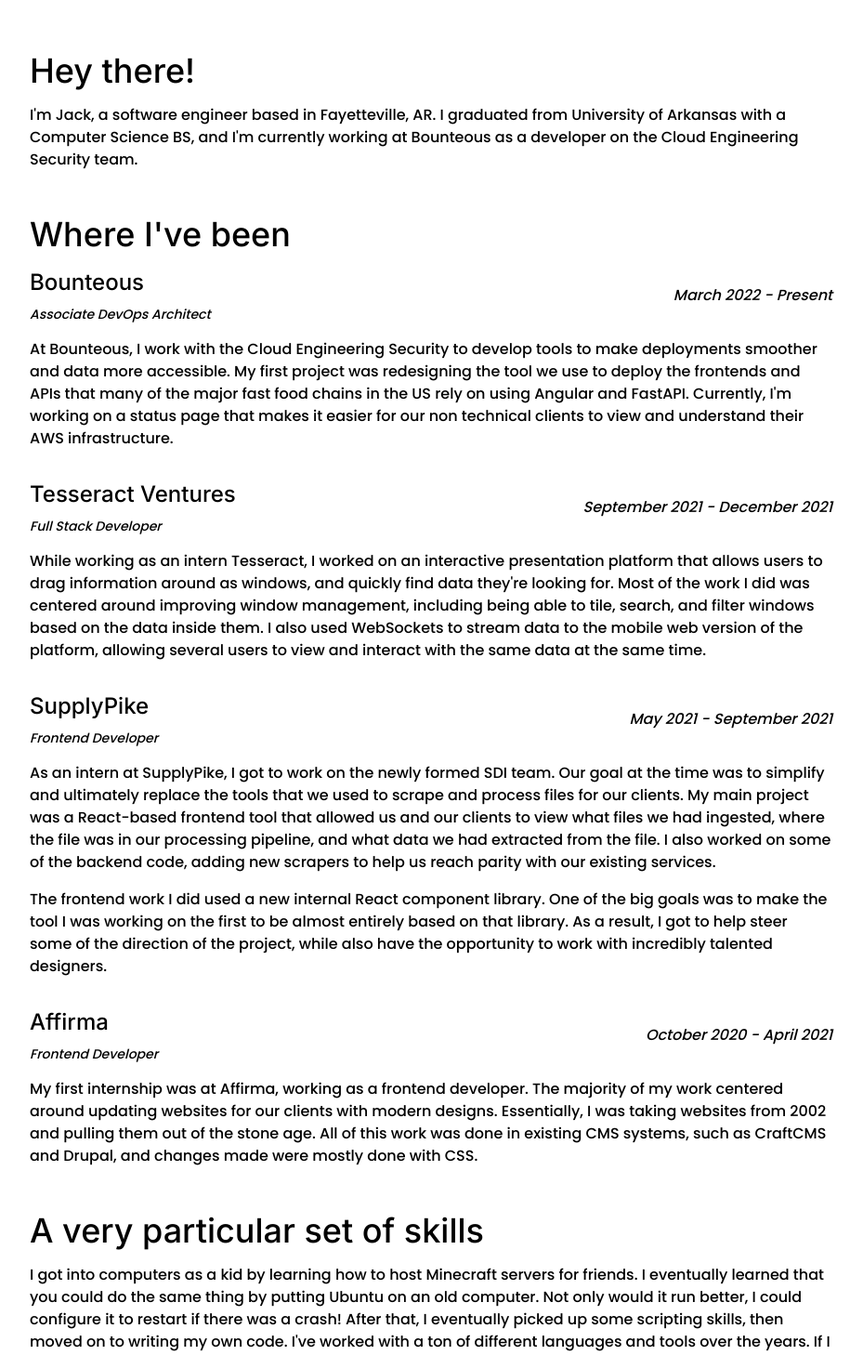
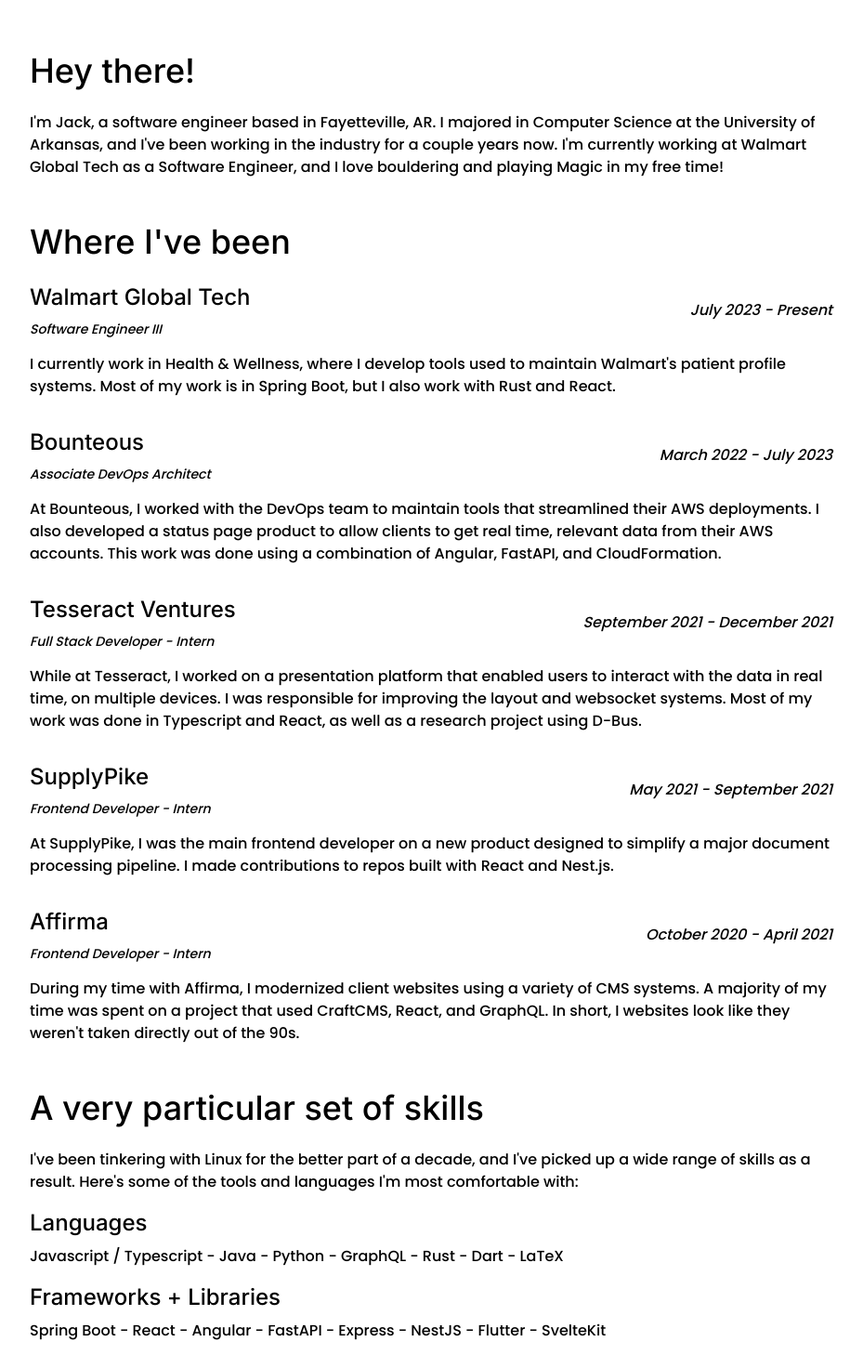
Before and after one commit to dizeeee/website, a SvelteKit app: page / in a window 1280 px wide. Shown: the part 760-2218 px from the top of the page at 93% size, without its empty margins (176-1105 px from the left). Built offline with nearby package versions, Linux system fonts and the light colour scheme.

Commit message:
update job history, fix nav, add vercel analytics, misc fixes

```diff
--- a/package.json
+++ b/package.json
@@ -32,5 +32,8 @@
 		"typescript": "^5.0.0",
 		"vite": "^4.3.0"
 	},
-	"type": "module"
+	"type": "module",
+	"dependencies": {
+		"@vercel/analytics": "^1.2.2"
+	}
 }
--- /dev/null
+++ b/src/lib/index/header.svelte
@@ -0,0 +1,28 @@
+<script>
+	import AnimatedDivider from '$lib/animatedDivider.svelte';
+</script>
+
+<div class="flex h-[100svh] w-full items-center justify-center bg-black text-white">
+	<div
+		class="z-10 flex flex-col items-center space-y-4"
+		style="text-shadow: 0 .125rem .25rem rgba(0, 0, 0, 0.5);"
+	>
+		<h1 class="text-center">Jack Malcom</h1>
+		<h2 class="text-center">Software Engineer</h2>
+	</div>
+
+	<div class="absolute bottom-[5%]">
+		<AnimatedDivider />
+	</div>
+	<div class="absolute bottom-0 flex h-[5%] w-full justify-center bg-white" />
+</div>
+
+<style lang="postcss">
+	h1 {
+		@apply font-header text-5xl font-black sm:text-5xl md:text-6xl;
+	}
+
+	h2 {
+		@apply font-header text-2xl md:text-3xl;
+	}
+</style>
--- /dev/null
+++ b/src/lib/index/navbar.svelte
@@ -0,0 +1,47 @@
+<script lang="ts">
+	import { scrollTo } from '$lib/helper';
+
+	let y = 0;
+	let navbar: HTMLElement;
+
+	function fadeIn(event: any) {
+		// convert y to viewport percentage
+		let yvp = (y / window.innerHeight) * 100;
+		navbar.classList.toggle('dark', yvp < 80);
+		navbar.classList.toggle('light', yvp >= 80);
+	}
+</script>
+
+<svelte:window bind:scrollY={y} on:scroll={fadeIn} />
+
+<nav
+	bind:this={navbar}
+	class="light dark fixed left-0 top-0 z-50 m-4 space-x-4 rounded-full px-6 py-4 transition delay-[25] ease-in-out"
+>
+	<a
+		href="#about"
+		class="decoration-2 underline-offset-2 hover:underline"
+		aria-label="Scroll to the about section"
+		on:click|preventDefault={scrollTo}
+		>About
+	</a>
+	<a
+		href="#contact"
+		class="decoration-2 underline-offset-2 hover:underline"
+		aria-label="Scroll to the contact section"
+		on:click|preventDefault={scrollTo}
+	>
+		Contact
+	</a>
+	<!-- <a href="blog" class="hover:underline">Blog</a> -->
+</nav>
+
+<style lang="postcss">
+	.light {
+		@apply border-2 border-black text-black brightness-110 backdrop-blur-md;
+	}
+
+	.dark {
+		@apply text-white;
+	}
+</style>
--- /dev/null
+++ b/src/lib/index/resumeSection.svelte
@@ -0,0 +1,39 @@
+<script>
+	export let company = '';
+	export let title = '';
+	export let startDate = '';
+	export let endDate = '';
+	export let description = '';
+</script>
+
+<section>
+	<div class="flex items-center justify-between space-x-4 pb-4">
+		<div class="flex flex-col">
+			<h4>{company}</h4>
+			<em class="text-sm">{title}</em>
+		</div>
+		<span class="text-right"
+			><em
+				><span class="text-nowrap">{startDate}</span> -
+				<span class="text-nowrap">{endDate}</span></em
+			></span
+		>
+	</div>
+	<p>
+		{description}
+	</p>
+</section>
+
+<style lang="postcss">
+	h4 {
+		@apply pb-2 font-header text-xl md:text-2xl;
+	}
+
+	section {
+		@apply pb-4;
+	}
+
+	p {
+		@apply pb-4;
+	}
+</style>
--- a/src/routes/+page.svelte
+++ b/src/routes/+page.svelte
@@ -1,65 +1,14 @@
 <script lang="ts">
-	import AnimatedDivider from '$lib/animatedDivider.svelte';
-
-	function remToPx(rem: number) {
-		return rem * parseFloat(getComputedStyle(document.documentElement).fontSize);
-	}
-
-	function scrollIntoView(ev: MouseEvent) {
-		const target = ev.target as HTMLAnchorElement;
-		const href = target.getAttribute('href');
-		if (!href) return;
-		const element = document.querySelector(href);
-		if (!element) return;
-		var headerOffset = remToPx(8);
-		var elementPosition = element.getBoundingClientRect().top;
-		var offsetPosition = elementPosition + window.pageYOffset - headerOffset;
-
-		window.scrollTo({
-			top: offsetPosition,
-			behavior: 'smooth'
-		});
-	}
+	import Navbar from '$lib/index/navbar.svelte';
+	import Header from '$lib/index/header.svelte';
+	import ResumeSection from '$lib/index/resumeSection.svelte';
 </script>
 
 <!-- navbar -->
-<div class="mx-auto flex max-w-7xl">
-	<nav
-		class="fixed top-0 z-50 m-4 space-x-4 rounded-full px-6 py-4 mix-blend-difference brightness-125 backdrop-blur-sm before:fixed before:inset-0 before:top-0 before:-m-0.5 before:rounded-full before:border-2 before:border-black"
-	>
-		<a
-			href="#about"
-			class="decoration-2 underline-offset-2 invert hover:underline"
-			aria-label="Scroll to the about section"
-			on:click|preventDefault={scrollIntoView}>About</a
-		>
-		<a
-			href="#contact"
-			class="decoration-2 underline-offset-2 invert hover:underline"
-			aria-label="Scroll to the contact section"
-			on:click|preventDefault={scrollIntoView}
-		>
-			Contact
-		</a>
-		<!-- <a href="blog" class="hover:underline">Blog</a> -->
-	</nav>
-</div>
+<Navbar />
 
 <!-- header -->
-<div class="flex h-[100svh] w-full items-center justify-center bg-black text-white">
-	<div
-		class="z-10 flex flex-col items-center space-y-2"
-		style="text-shadow: 0 .125rem .25rem rgba(0, 0, 0, 0.5);"
-	>
-		<h1 class="text-center">Jack Malcom</h1>
-		<h2 class="text-center">Software Engineer</h2>
-	</div>
-
-	<div class="absolute bottom-[5%]">
-		<AnimatedDivider />
-	</div>
-	<div class="absolute bottom-0 flex h-[5%] w-full justify-center bg-white" />
-</div>
+<Header />
 
 <!-- content -->
 <div class="flex justify-center bg-white">
@@ -68,9 +17,10 @@
 			<section>
 				<h3>Hey there!</h3>
 				<p>
-					I'm Jack, a software engineer based in Fayetteville, AR. I graduated from University of
-					Arkansas with a Computer Science BS, and I'm currently working at Bounteous as a developer
-					on the Cloud Engineering Security team.
+					I'm Jack, a software engineer based in Fayetteville, AR. I majored in Computer Science at
+					the University of Arkansas, and I've been working in the industry for a couple years now.
+					I'm currently working at Walmart Global Tech as a Software Engineer, and I love bouldering
+					and playing Magic in my free time!
 				</p>
 			</section>
 		</section>
@@ -78,112 +28,89 @@
 		<section>
 			<h3>Where I've been</h3>
 
-			<section>
-				<div class="flex items-center justify-between space-x-4 pb-4">
-					<div class="flex flex-col">
-						<h4>Bounteous</h4>
-						<em class="text-sm">Associate DevOps Architect</em>
-					</div>
-					<span class="text-right"><em>March&nbsp;2022 - Present</em></span>
-				</div>
-				<p>
-					At Bounteous, I work with the Cloud Engineering Security to develop tools to make
-					deployments smoother and data more accessible. My first project was redesigning the tool
-					we use to deploy the frontends and APIs that many of the major fast food chains in the US
-					rely on using Angular and FastAPI. Currently, I'm working on a status page that makes it
-					easier for our non technical clients to view and understand their AWS infrastructure.
-				</p>
-			</section>
+			<ResumeSection
+				company="Walmart Global Tech"
+				title="Software Engineer III"
+				startDate="July 2023"
+				endDate="Present"
+				description="I currently work in Health & Wellness, where I develop tools used to maintain Walmart's
+				patient profile systems. Most of my work is in Spring Boot, but I also work with Rust and
+				React."
+			/>
 
-			<section>
-				<div class="flex items-center justify-between space-x-4 pb-4">
-					<div class="flex flex-col">
-						<h4>Tesseract Ventures</h4>
-						<em class="text-sm">Full Stack Developer</em>
-					</div>
-					<span class="text-right"><em>September&nbsp;2021 - December&nbsp;2021</em></span>
-				</div>
-				<p>
-					While working as an intern Tesseract, I worked on an interactive presentation platform
-					that allows users to drag information around as windows, and quickly find data they're
-					looking for. Most of the work I did was centered around improving window management,
-					including being able to tile, search, and filter windows based on the data inside them. I
-					also used WebSockets to stream data to the mobile web version of the platform, allowing
-					several users to view and interact with the same data at the same time.
-				</p>
-			</section>
+			<ResumeSection
+				company="Bounteous"
+				title="Associate DevOps Architect"
+				startDate="March 2022"
+				endDate="July 2023"
+				description="At Bounteous, I worked with the DevOps team to maintain tools that streamlined their AWS
+				deployments. I also developed a status page product to allow clients to get real time,
+				relevant data from their AWS accounts. This work was done using a combination of Angular,
+				FastAPI, and CloudFormation."
+			/>
 
-			<section>
-				<div class="flex items-center justify-between space-x-4 pb-4">
-					<div class="flex flex-col">
-						<h4>SupplyPike</h4>
-						<em class="text-sm">Frontend Developer</em>
-					</div>
-					<span class="text-right"><em>May&nbsp;2021 - September&nbsp;2021</em></span>
-				</div>
-				<p>
-					As an intern at SupplyPike, I got to work on the newly formed SDI team. Our goal at the
-					time was to simplify and ultimately replace the tools that we used to scrape and process
-					files for our clients. My main project was a React-based frontend tool that allowed us and
-					our clients to view what files we had ingested, where the file was in our processing
-					pipeline, and what data we had extracted from the file. I also worked on some of the
-					backend code, adding new scrapers to help us reach parity with our existing services.
-				</p>
-				<p>
-					The frontend work I did used a new internal React component library. One of the big goals
-					was to make the tool I was working on the first to be almost entirely based on that
-					library. As a result, I got to help steer some of the direction of the project, while also
-					have the opportunity to work with incredibly talented designers.
-				</p>
-			</section>
+			<ResumeSection
+				company="Tesseract Ventures"
+				title="Full Stack Developer - Intern"
+				startDate="September 2021"
+				endDate="December 2021"
+				description="While at Tesseract, I worked on a presentation platform that enabled users to interact
+				with the data in real time, on multiple devices. I was responsible for improving the
+				layout and websocket systems. Most of my work was done in Typescript and React, as well as
+				a research project using D-Bus."
+			/>
 
-			<section>
-				<div class="flex items-center justify-between space-x-4 pb-4">
-					<div class="flex flex-col">
-						<h4>Affirma</h4>
-						<em class="text-sm">Frontend Developer</em>
-					</div>
-					<span class="text-right"><em>October&nbsp;2020 - April&nbsp;2021</em></span>
-				</div>
-				<p>
-					My first internship was at Affirma, working as a frontend developer. The majority of my
-					work centered around updating websites for our clients with modern designs. Essentially, I
-					was taking websites from 2002 and pulling them out of the stone age. All of this work was
-					done in existing CMS systems, such as CraftCMS and Drupal, and changes made were mostly
-					done with CSS.
-				</p>
-			</section>
+			<ResumeSection
+				company="SupplyPike"
+				title="Frontend Developer - Intern"
+				startDate="May 2021"
+				endDate="September 2021"
+				description="At SupplyPike, I was the main frontend developer on a new product designed to simplify a
+				major document processing pipeline. I made contributions to repos built with React and
+				Nest.js."
+			/>
+
+			<ResumeSection
+				company="Affirma"
+				title="Frontend Developer - Intern"
+				startDate="October 2020"
+				endDate="April 2021"
+				description="During my time with Affirma, I modernized client websites using a variety of CMS systems.
+				A majority of my time was spent on a project that used CraftCMS, React, and GraphQL. In
+				short, I websites look like they weren't taken directly out of the 90s."
+			/>
 		</section>
 
 		<section>
 			<h3>A very particular set of skills</h3>
 			<p>
-				I got into computers as a kid by learning how to host Minecraft servers for friends. I
-				eventually learned that you could do the same thing by putting Ubuntu on an old computer.
-				Not only would it run better, I could configure it to restart if there was a crash! After
-				that, I eventually picked up some scripting skills, then moved on to writing my own code.
-				I've worked with a ton of different languages and tools over the years. If I don't know
-				something, I can learn it.
+				I've been tinkering with Linux for the better part of a decade, and I've picked up a wide
+				range of skills as a result. Here's some of the tools and languages I'm most comfortable
+				with:
 			</p>
 
 			<section>
 				<h4>Languages</h4>
-				<p>Javascript - Typescript - Python - Java - Rust - Dart - LaTeX - GLSL</p>
-				<h4>Frameworks</h4>
-				<p>Node.js - React - Angular - FastAPI - Express - NestJS - Flutter - Svelte</p>
+				<p>Javascript / Typescript - Java - Python - GraphQL - Rust - Dart - LaTeX</p>
+
+				<h4>Frameworks + Libraries</h4>
+				<p>Spring Boot - React - Angular - FastAPI - Express - NestJS - Flutter - SvelteKit</p>
+
 				<h4>Databases</h4>
 				<p>PostgreSQL - SQLite - DynamoDB</p>
+
 				<h4>Tools</h4>
 				<p>
-					Node.js - Git - Docker - AWS - <a href="https://archlinux.org/" aria-label="Arch BTW"
-						>Linux</a
-					>
+					Docker - Git - <a href="https://archlinux.org/" aria-label="Arch BTW">Linux</a>
 				</p>
+
+				<h4>Cloud</h4>
+				<p>AWS - GCP - Vercel - Netlify - Fly - DigitalOcean</p>
 			</section>
 		</section>
 
 		<section>
-			<h3>Things I like working on</h3>
+			<h3>My hobby projects</h3>
 
 			<section>
 				<h4>MTG Inventory</h4>
@@ -205,11 +132,10 @@
 			<section>
 				<h4>J.B. Hunt Hackathon</h4>
 				<p>
-					I participated in every hackathon J.B. Hunt hosted on campus that I was able to and had a
-					ton of fun doing it. Our team even won first place one year with an Android alarm clock
-					app that shoots you with a Nerf gun to wake you up. (the theme was smart homes) As a
-					graduate, I still participate as a mentor every semester, and I'm always blown away by the
-					great ideas students manage to come up with.
+					While I was in college, I participated in every hackathon the computer science department
+					held. It was an amazing learning experience, and I still attend as a mentor. You usually
+					find me running workshops, as well as working with teams on their planning and
+					presentation skills.
 				</p>
 			</section>
 
@@ -224,9 +150,10 @@
 		</section>
 
 		<section id="contact">
-			<h3>How to reach me</h3>
+			<h3>Where to contact me</h3>
 			<p>
-				Want to talk? Feel free to send me an email at <em>me(at)jackmal(dot)com</em>, message me on
+				Want to talk? Feel free to send me an email at <em>jobs(at)jackmal(dot)com</em>, message me
+				on
 				<a href="https://www.linkedin.com/in/jack-malcom-0b5870171/" aria-label="My LinkedIn"
 					>LinkedIn</a
 				>, or check out the links below.
@@ -244,16 +171,8 @@
 </div>
 
 <style lang="postcss">
-	h1 {
-		@apply font-header text-5xl font-black sm:text-5xl md:text-6xl;
-	}
-
-	h2 {
-		@apply font-header text-2xl md:text-3xl;
-	}
-
 	h3 {
-		@apply pb-4 font-header text-3xl md:text-4xl;
+		@apply pb-6 font-header text-3xl md:text-4xl;
 	}
 
 	h4 {
@@ -268,7 +187,8 @@
 		@apply pb-4;
 	}
 
+	/* Add underlines and subtle fade to gray on links */
 	:not(nav) > a {
-		@apply underline transition delay-75 ease-linear hover:contrast-50;
+		@apply underline transition delay-[25] ease-linear hover:text-zinc-600;
 	}
 </style>
```
Also changed, not shown: src/lib/helper.ts (added, +20 -0 lines), src/routes/+layout.svelte (+6 -1 lines), static/apple-touch-icon.png (added), 1 other file (tests, documents, lock files or other folders).
